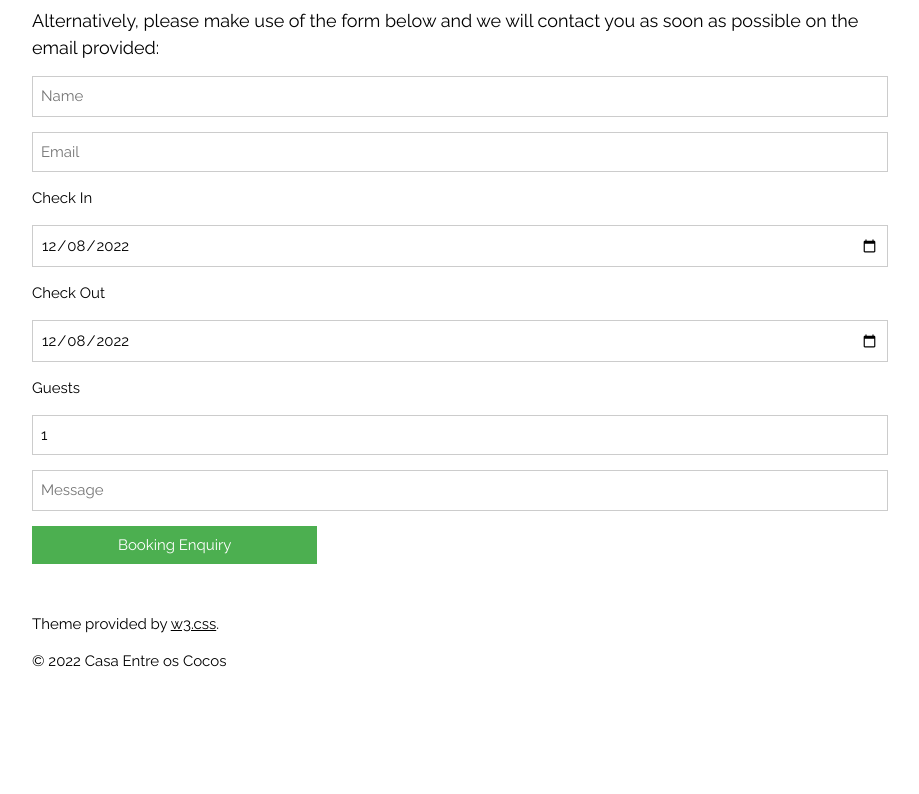
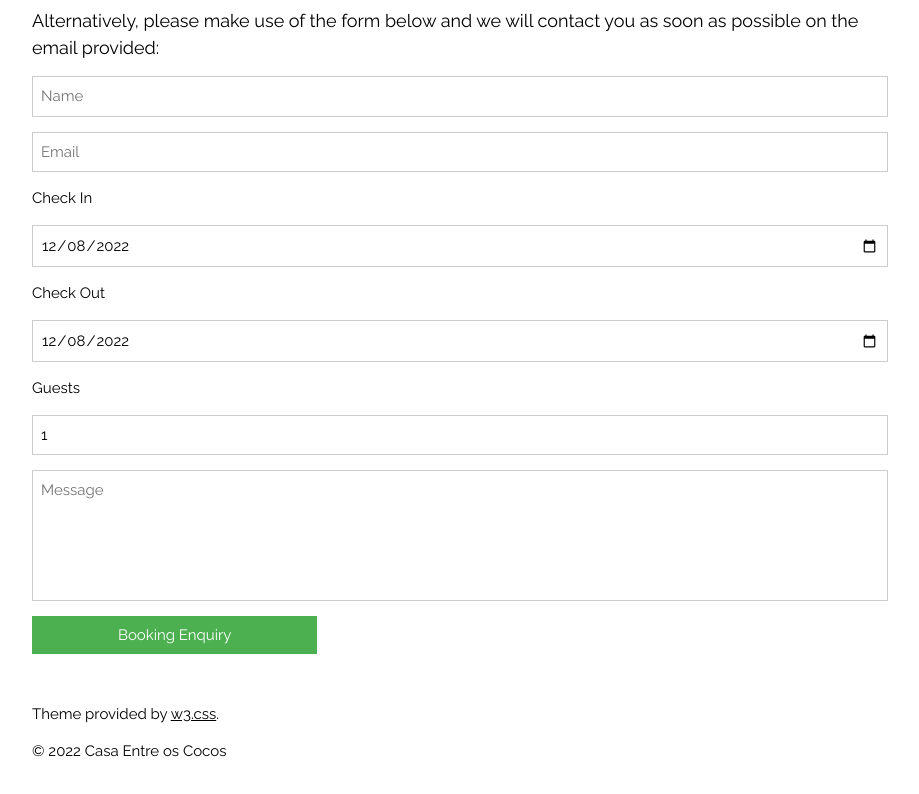
Before and after one commit to patrickm663/casa-entre-os-cocos, a plain HTML site: page index.html in a window 1280 px wide. Shown: the part 2559-3353 px from the top of the page, without its empty margins (210-1129 px from the left). Before the commit the page ends 3263 px from the top, so only its background shows below. Drawn offline with nearby package versions, Linux system fonts and the light colour scheme.

Commit message:
Fix: change message box to textarea with 4 rows by default

```diff
--- a/index.html
+++ b/index.html
@@ -12,6 +12,7 @@
 <style>
 body,h1,h2,h3,h4,h5,h6 {font-family: "Raleway", Arial, Helvetica, sans-serif}
 .mySlides {display: none}
+textarea {resize: none}
 </style>
 </head>
 <body class="w3-content" onload="setDate(); showMap(); getCurrentYear()">
@@ -153,7 +154,7 @@ body,h1,h2,h3,h4,h5,h6 {font-family: "Raleway", Arial, Helvetica, sans-serif}
       <input class="w3-input w3-border" type="date" placeholder="YYYY MM DD" name="CheckOut" id="checkout"required>
       <p><label> Guests</label></p>
       <input class="w3-input w3-border" type="number" value="1" name="Guests" min="1" max="8" id="guests">
-      <p><input class="w3-input w3-border" type="text" placeholder="Message" id="message" required name="Message"></p>
+      <p><textarea class="w3-input w3-border" type="text" placeholder="Message" id="message" required name="Message" rows="5" cols="50"></textarea></p>
     <button type="submit" class="w3-button w3-green w3-third" id="submit" onclick="sendMessage(document.getElementById('name').value, document.getElementById('email').value, document.getElementById('checkin').value, document.getElementById('checkout').value, document.getElementById('guests').value, document.getElementById('message').value)">Booking Enquiry</button>
     </div>
   </div>
```
